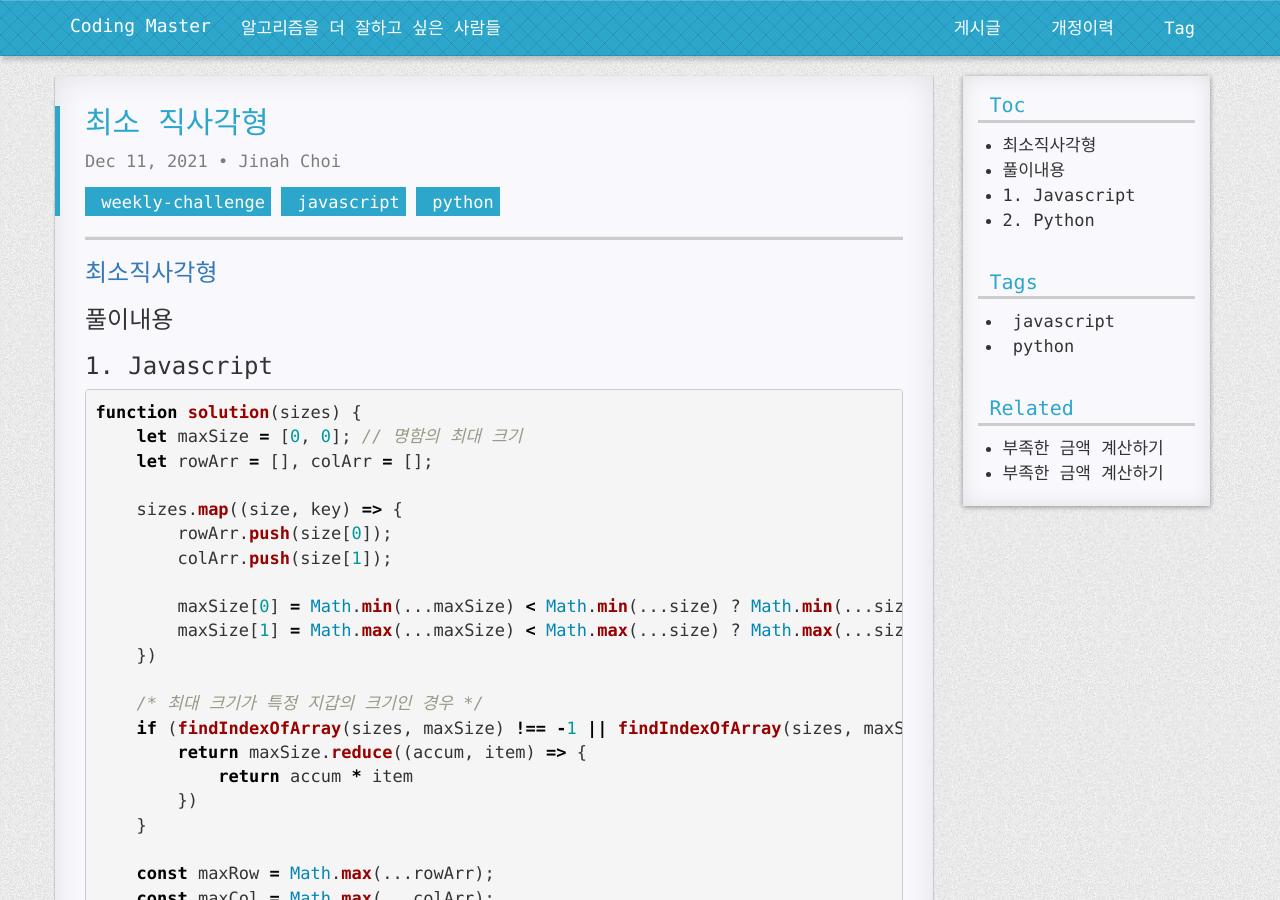
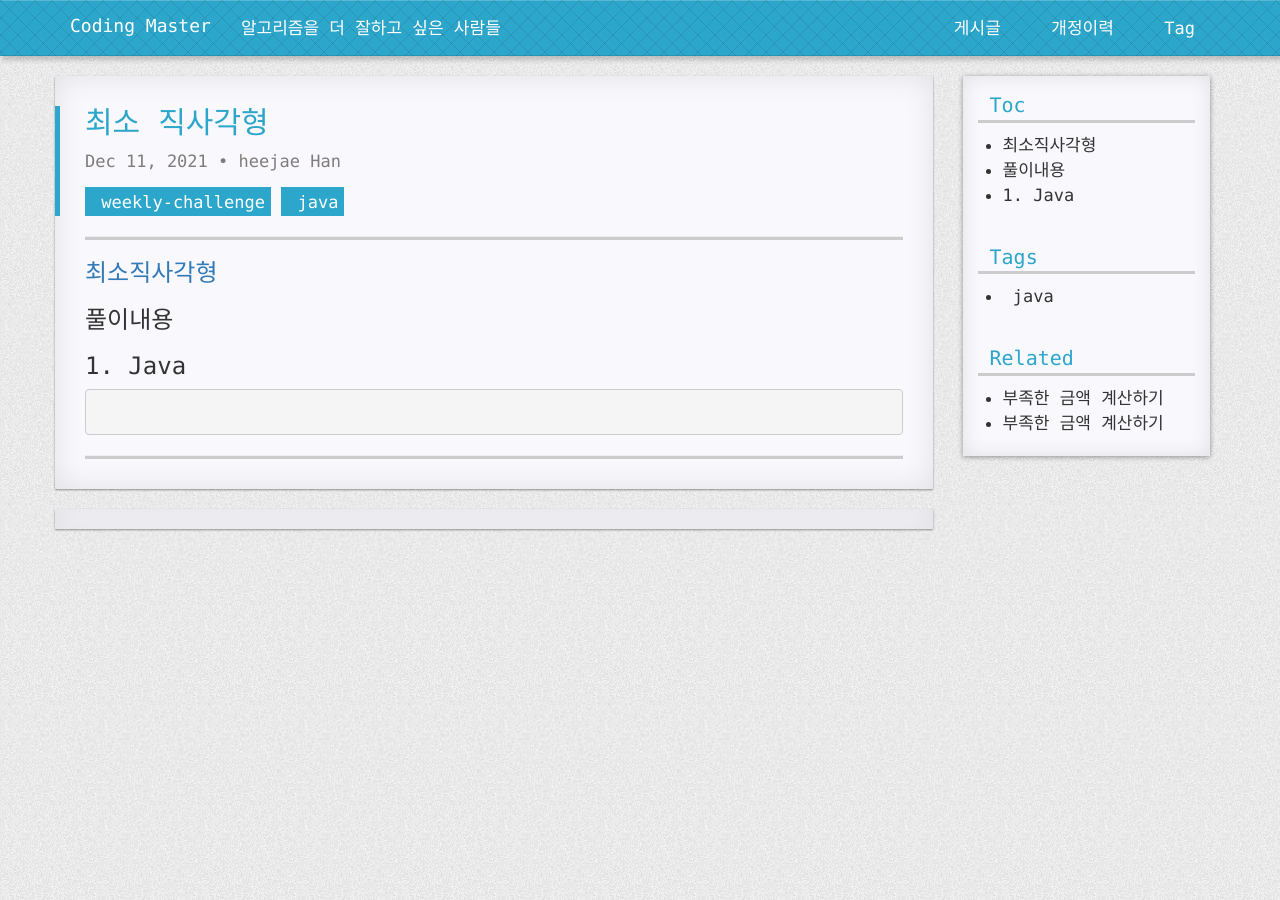
Before and after one commit to COMA-coding-master/COMA-coding-master.github.io, a Jekyll site: the page built from _posts/2021-12-11-최소직사각형.md, in a window 1280 px wide and 900 px high. Built offline with Jekyll 4.4.1, drawn with Linux system fonts in a browser that asks for light colours; nearby versions of some CDN libraries; comment, search, counter and statistics services are not loaded; a style sheet for code colours, icons or effects is not loaded; some of the changed text lies outside the part shown.

Commit message:
Update 2021-12-11-최소직사각형.md
기본과제 정보 수정

````diff
--- a/_posts/2021-12-11-최소직사각형.md
+++ b/_posts/2021-12-11-최소직사각형.md
@@ -1,8 +1,8 @@
 ---
 title: 최소 직사각형
-tags: javascript python
+tags: java
 categories: weekly-challenge
-author: Jinah Choi
+author: heejae Han
 ---
 
 * TOC
@@ -13,74 +13,7 @@ author: Jinah Choi
 
 ### 풀이내용
 
-### 1. Javascript
-``` javascript
-function solution(sizes) {
-    let maxSize = [0, 0]; // 명함의 최대 크기
-    let rowArr = [], colArr = [];
+### 1. Java
+``` java
 
-    sizes.map((size, key) => {
-        rowArr.push(size[0]);
-        colArr.push(size[1]);
-
-        maxSize[0] = Math.min(...maxSize) < Math.min(...size) ? Math.min(...size) :  Math.min(...maxSize);
-        maxSize[1] = Math.max(...maxSize) < Math.max(...size) ? Math.max(...size) :  Math.max(...maxSize);
-    })
-
-    /* 최대 크기가 특정 지갑의 크기인 경우 */
-    if (findIndexOfArray(sizes, maxSize) !== -1 || findIndexOfArray(sizes, maxSize.reverse()) !== -1){
-        return maxSize.reduce((accum, item) => {
-            return accum * item
-        })
-    }
-
-    const maxRow = Math.max(...rowArr);
-    const maxCol = Math.max(...colArr);
-
-    const swapIndexRow = swapRowCol(sizes, maxRow);
-    const swapIndexCol = swapRowCol(sizes, maxCol);
-
-    /* 최대 가로길이 * 최대 세로길이 비교 */
-    const case2 = getMaxSize(swapItems(sizes, swapIndexRow));
-    const case3 = getMaxSize(swapItems(sizes, swapIndexCol));
-
-    return Math.min(maxRow * maxCol, Math.max(...case2.rowArr) * Math.max(...case2.colArr), Math.max(...case3.rowArr) * Math.max(...case3.colArr));
-}
-
-function swapItems(items, swapIndex) {
-    let deepCopyItems = JSON.parse(JSON.stringify(items));
-    return deepCopyItems.map((item, key) => {
-        if (key === swapIndex) {
-            return [item[0], item[1]] = [item[1], item[0]];
-        }
-        return item;
-    })
-}
-
-function swapRowCol(items, index) {
-    return items.findIndex((item) => {
-        if(item.indexOf(index) !== -1) return true});
-}
-
-function getMaxSize(items) {
-    let rowArr = [], colArr = []
-    items.map((size, key) => {
-        rowArr.push(size[0]);
-        colArr.push(size[1]);
-    })
-    return {rowArr, colArr}
-}
-
-function findIndexOfArray(arr, maxSize) {
-    arr.findIndex((item) => {
-        return item === maxSize
-    })
-}
 ```
-
-### 2. Python
-``` python
-def solution(sizes):
-    resorted_sizes = list(map(lambda x : [x[0], x[1]] if x[0] >= x[1] else [x[1], x[0]], sizes))
-    return max(resorted_sizes, key=lambda x : x[0])[0] * max(resorted_sizes, key=lambda x : x[1])[1]
-```
````
